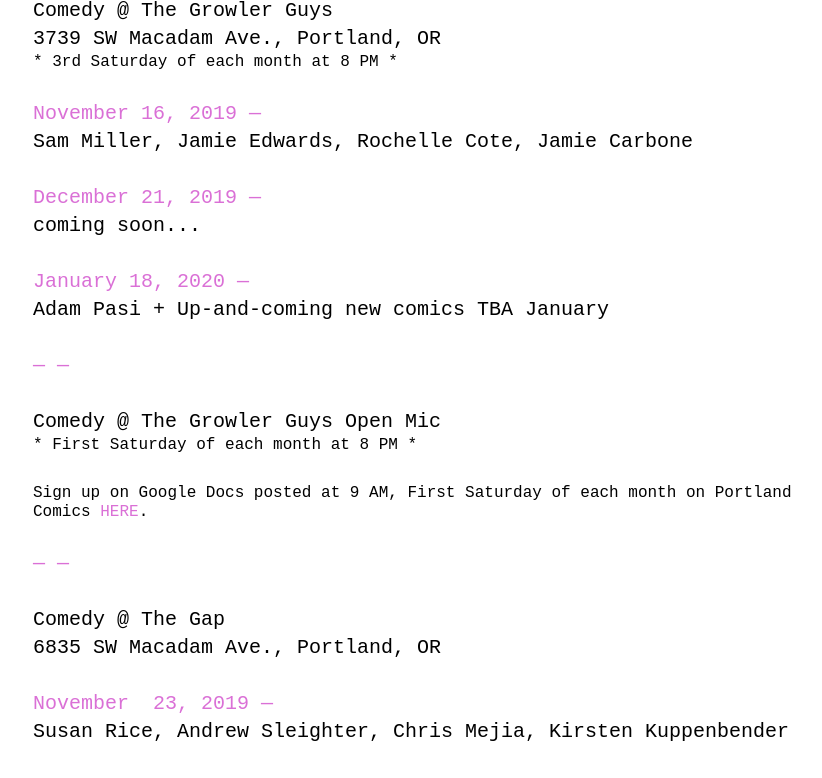
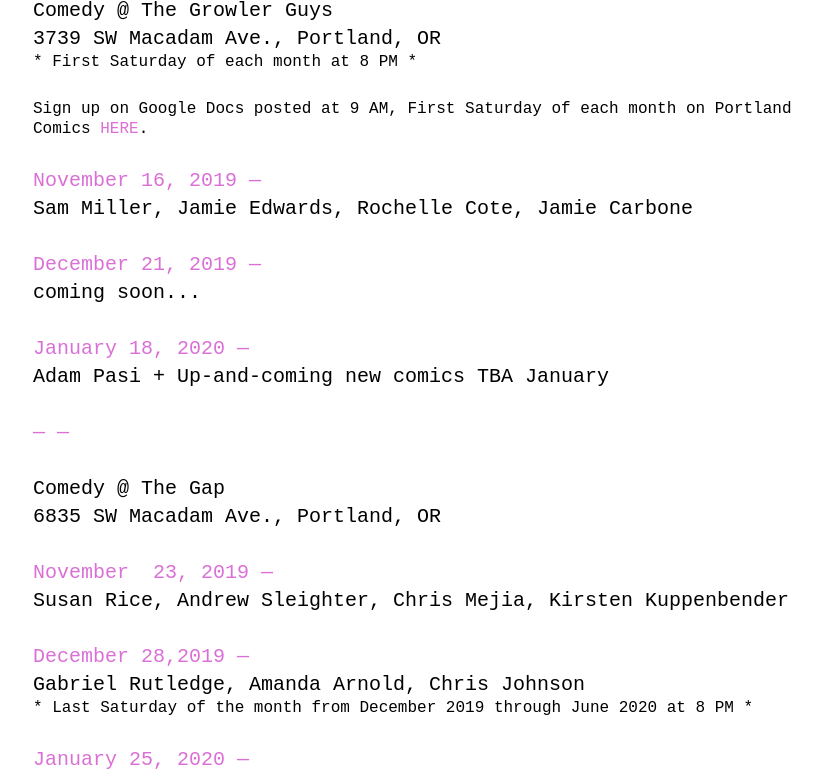
Before and after one commit to rrrhhhhhhhhh/brokenzippercomedy_3, a plain HTML site: page index.html in a window 1280 px wide. Shown: the part 772-1550 px from the top of the page, without its empty margins (227-1049 px from the left). Drawn offline with Linux system fonts and the light colour scheme; a web font is replaced by a local one.

Commit message:
Update index.html

```diff
--- a/index.html
+++ b/index.html
@@ -52,7 +52,8 @@
   <hr/>
 Comedy @ The Growler Guys  <br />
 3739 SW Macadam Ave., Portland, OR  <br />
-<div class="time">* 3rd Saturday of each month at 8 PM *</div>  <br />
+<div class="time">* First Saturday of each month at 8 PM *</div>  <br />
+<div class="time">Sign up on Google Docs posted at 9 AM, First Saturday of each month on Portland Comics <a herf="https://www.facebook.com/groups/123315924393120/">HERE</a>.</div> <br/>
 
 <div class="month">November 16, 2019 —</div>
 Sam Miller, Jamie Edwards, Rochelle Cote, Jamie Carbone<br />
@@ -64,10 +65,6 @@ coming soon...<br />
 Adam Pasi + Up-and-coming new comics TBA January <br />
 <br />
 <div class="month">— — </div><br />
-Comedy @ The Growler Guys Open Mic<br />
-<div class="time">* First Saturday of each month at 8 PM *</div><br />
-<div class="time">Sign up on Google Docs posted at 9 AM, First Saturday of each month on Portland Comics <a herf="https://www.facebook.com/groups/123315924393120/">HERE</a>.</div> <br/>
-  <div class="month">— — </div><br />
   Comedy @ The Gap<br />
   6835 SW Macadam Ave., Portland, OR<br />
   <br />
```
